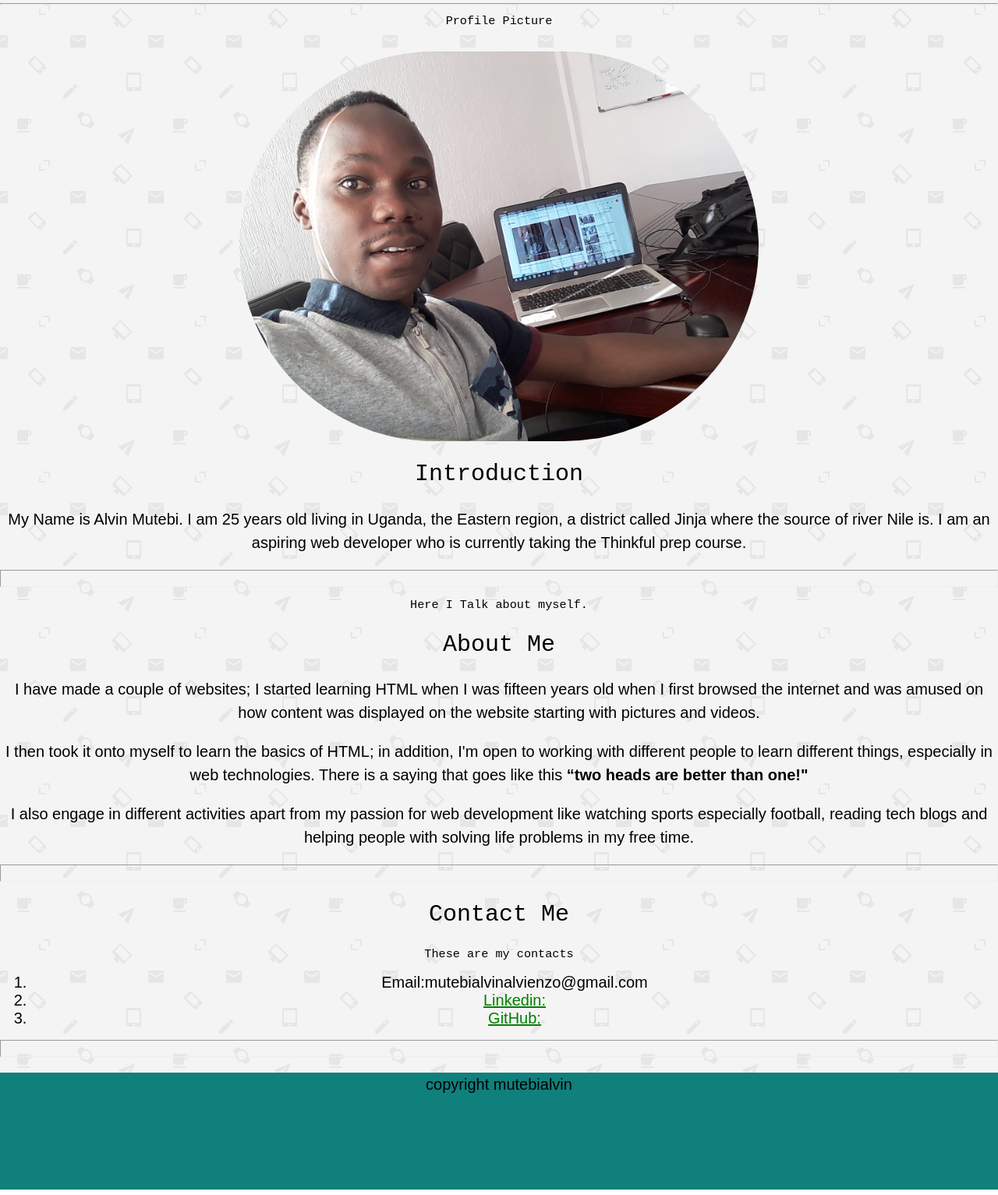
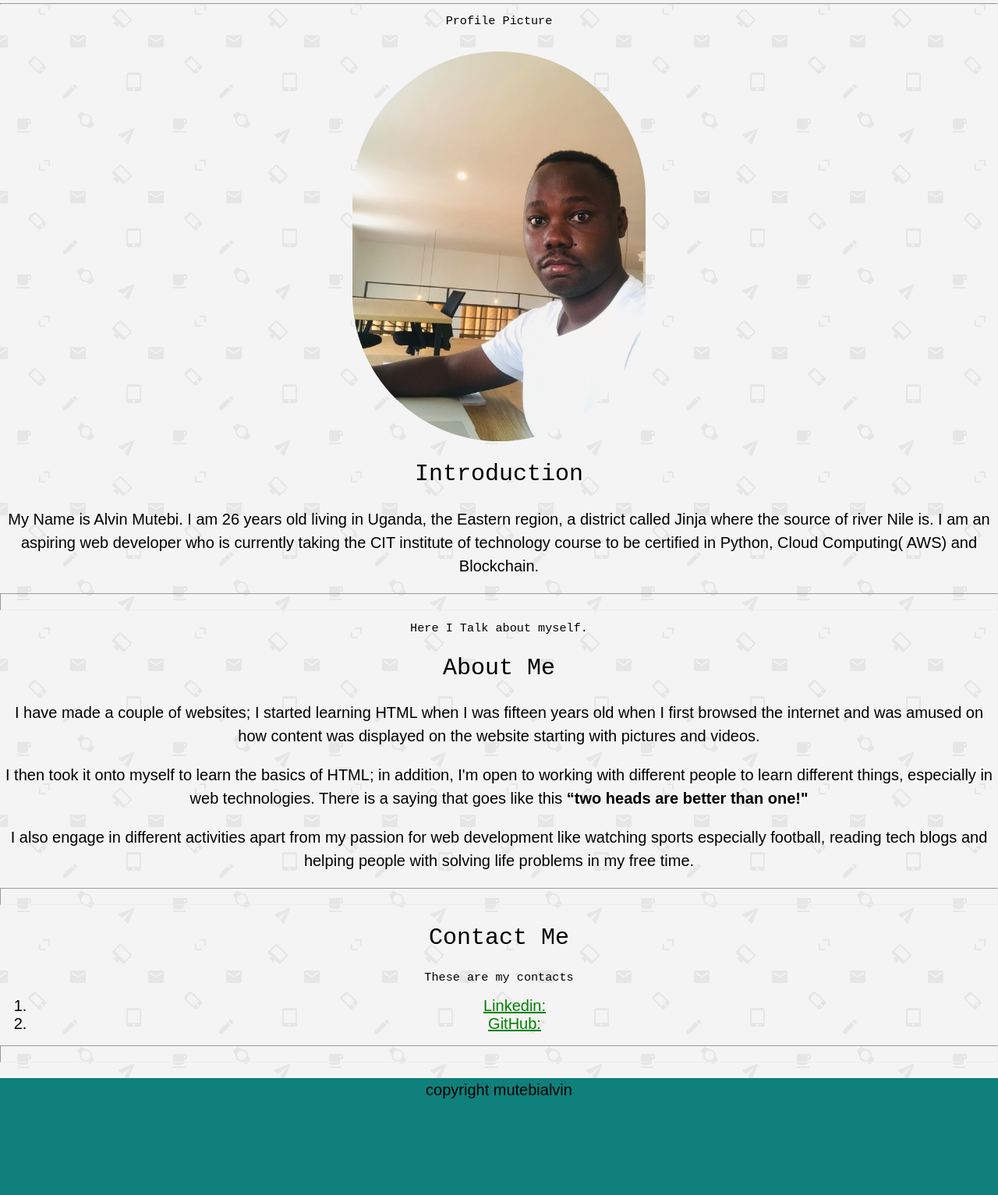
Before and after one commit to TolgaYazan/Portfolio-website, a plain HTML site: page index.html in a window 1280 px wide. Shown: the part 205-1738 px from the top of the page at 78% size. Drawn offline with nearby package versions, Linux system fonts and the light colour scheme; a web font is replaced by a local one.

Commit message:
New Updates to my Portifolio Webiste

```diff
--- a/index.html
+++ b/index.html
@@ -3,12 +3,19 @@
   <!-- head start -->
   <head>
     <!-- normalize css cdn -->
-    <link href="https://cdnjs.cloudflare.com/ajax/libs/normalize/8.0.1/normalize.min.css" rel="stylesheet" type="text/css"/>
+    <link
+      href="https://cdnjs.cloudflare.com/ajax/libs/normalize/8.0.1/normalize.min.css"
+      rel="stylesheet"
+      type="text/css"
+    />
     <!-- google fonts cdn -->
-    <link href="https://fonts.googleapis.com/css2?family=Lexend+Tera&display=swap" rel="stylesheet">
+    <link
+      href="https://fonts.googleapis.com/css2?family=Lexend+Tera&display=swap"
+      rel="stylesheet"
+    />
     <!-- styles file -->
     <link rel="stylesheet" type="text/css" href="styles.css" />
-    <meta charset="utf-8">
+    <meta charset="utf-8" />
     <title>Alvin Mutebi's Portifoilio| Web Developer</title>
   </head>
   <!-- end head -->
@@ -19,41 +26,68 @@
         <h1>Alvin Mutebi</h1>
         <h2>Web Developer</h2>
       </div>
-      <hr>
+      <hr />
     </header>
     <!-- end header -->
-    <br>
+    <br />
     <main>
       <div class="main">
         <section>
           <h3>Profile Picture</h3>
           <div class="profile-pic">
-          <img src="images/alvin-mutebi.jpg" alt="alvin mutebi" class="img">
+            <img
+              src="images/alvin-mutebi.jpeg"
+              alt="alvin mutebi"
+              class="img"
+            />
             <div>
               <aside>
                 <article>
                   <h2>Introduction</h2>
-                <p>My Name is Alvin Mutebi. I am 25 years old living in Uganda, the Eastern region, a district called Jinja where the source of river Nile is. I am an aspiring web developer who is currently taking the Thinkful prep course.</p>
+                  <p>
+                    My Name is Alvin Mutebi. I am 26 years old living in Uganda,
+                    the Eastern region, a district called Jinja where the source
+                    of river Nile is. I am an aspiring web developer who is
+                    currently taking the CIT institute of technology course to
+                    be certified in Python, Cloud Computing( AWS) and
+                    Blockchain.
+                  </p>
                 </article>
               </aside>
             </div>
           </div>
         </section>
-        <hr class="horizontal">
+        <hr class="horizontal" />
         <!--start Introduction section  -->
         <section>
           <h3>Here I Talk about myself.</h3>
           <div class="about-me">
             <article>
               <h2>About Me</h2>
-              <p>I have made a couple of websites; I started learning HTML when I was fifteen years old when I first browsed the internet and was amused on how content was displayed on the website starting with pictures and videos.</p>
-              <p>I then took it onto myself to learn the basics of HTML; in addition, I'm open to working with different people to learn different things, especially in web technologies. There is a saying that goes like this <b>“two heads are better than one!"</b></p>
-              <p>I also engage in different activities apart from my passion for web development like watching sports especially football, reading tech blogs and helping people with solving life problems in my free time.</p>
+              <p>
+                I have made a couple of websites; I started learning HTML when I
+                was fifteen years old when I first browsed the internet and was
+                amused on how content was displayed on the website starting with
+                pictures and videos.
+              </p>
+              <p>
+                I then took it onto myself to learn the basics of HTML; in
+                addition, I'm open to working with different people to learn
+                different things, especially in web technologies. There is a
+                saying that goes like this
+                <b>“two heads are better than one!"</b>
+              </p>
+              <p>
+                I also engage in different activities apart from my passion for
+                web development like watching sports especially football,
+                reading tech blogs and helping people with solving life problems
+                in my free time.
+              </p>
             </article>
           </div>
         </section>
         <!-- End Introduction section -->
-        <hr class="horizontal">
+        <hr class="horizontal" />
         <!--  start about me section-->
         <section>
           <div class="contact">
@@ -61,23 +95,31 @@
             <article>
               <h3>These are my contacts</h3>
               <ol>
-                  <li>Email:mutebialvinalvienzo@gmail.com</li>
-                  <li><a href="https://www.linkedin.com/in/alvin-mutebi-a5356815b/" target="_blank">Linkedin:</a></li>
-                  <li><a href="https://github.com/alvienzo720" target="_blank">GitHub: </a></li>
+                <li>
+                  <a
+                    href="https://www.linkedin.com/in/alvin-mutebi-a5356815b/"
+                    target="_blank"
+                    >Linkedin:</a
+                  >
+                </li>
+                <li>
+                  <a href="https://github.com/alvienzo720" target="_blank"
+                    >GitHub:
+                  </a>
+                </li>
               </ol>
             </article>
           </div>
         </section>
         <!-- end about me section -->
       </div>
-      <hr class="horizontal">
+      <hr class="horizontal" />
     </main>
     <!-- footer bottom -->
     <footer class="footer">
       <p>copyright mutebialvin</p>
     </footer>
     <!-- footer -->
-
   </body>
   <!--end body  -->
 </html>
```
Also changed, not shown: images/alvin-mutebi.jpeg (added), images/alvin-mutebi.jpg (deleted). Lines whose indentation alone changed are shown as unchanged.
